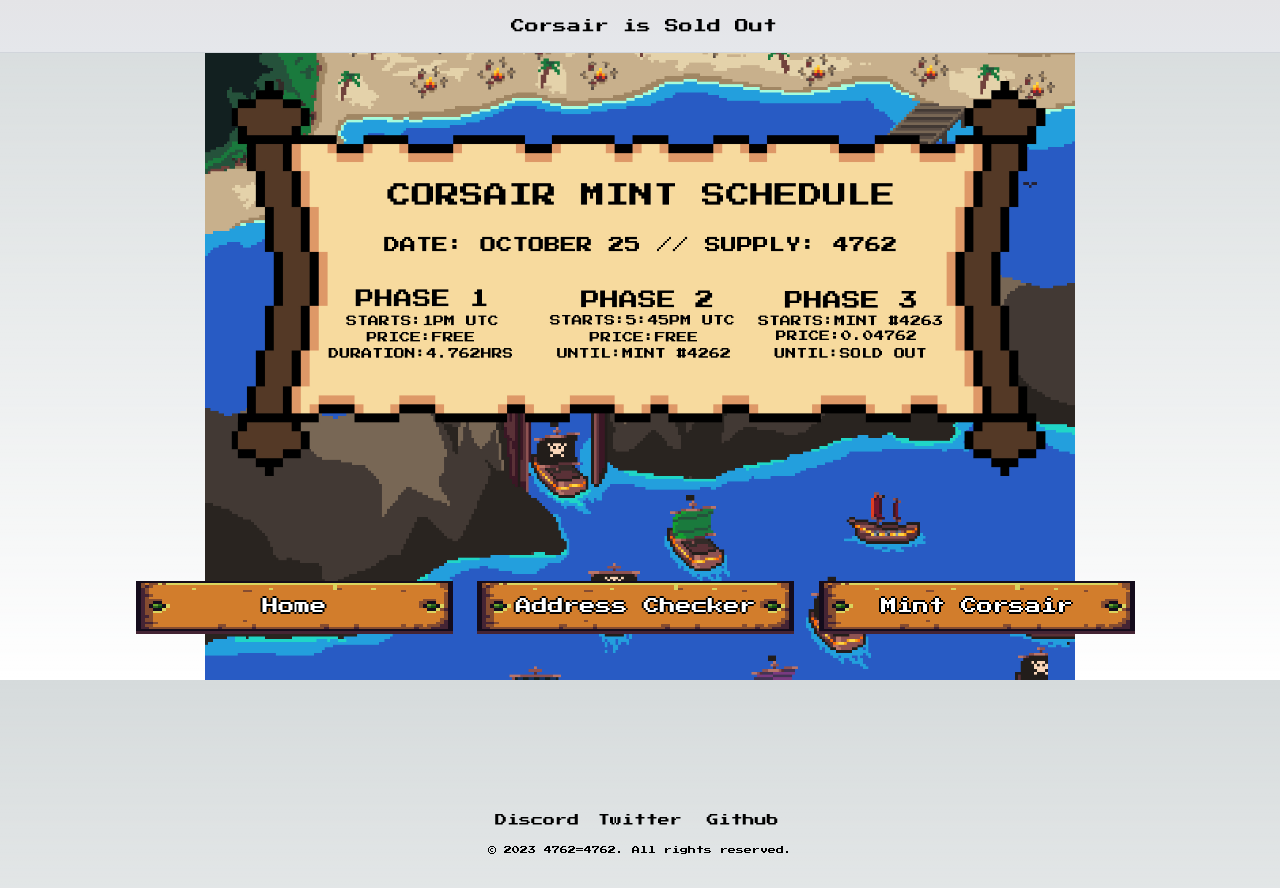
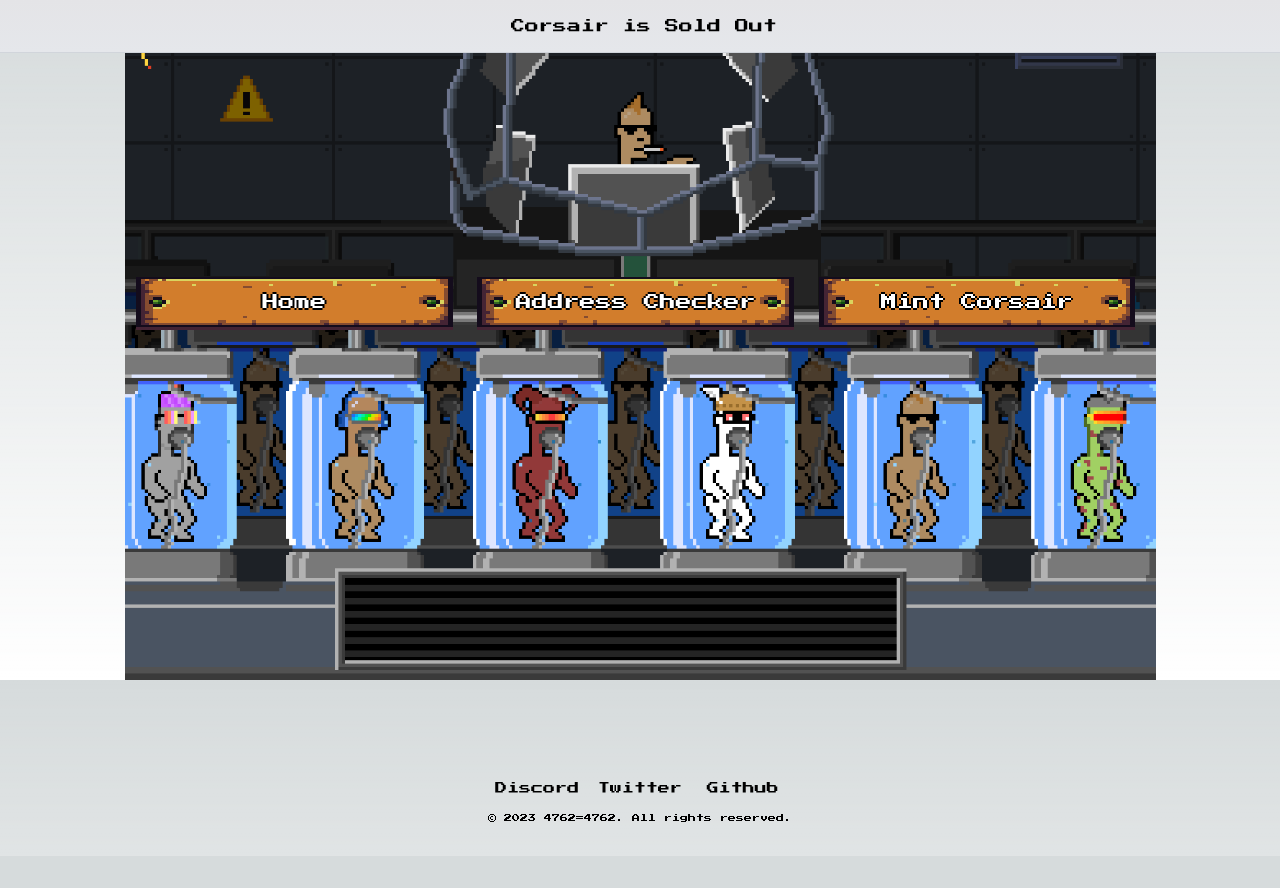
Before and after one commit to 4762armada/web, a Next.js app: page / in a window 1280 px wide. After the commit the page ends 856 px from the top, so only its background shows below. Built offline with nearby package versions, Linux system fonts and the light colour scheme.

Commit message:
chore: update bg

```diff
--- a/src/app/globals.css
+++ b/src/app/globals.css
@@ -28,7 +28,7 @@ body {
 }
 
 .bg-gradient {
-  background: url("/CORSAIR_SCHEDULE.jpeg");
+  background: url("/lab.gif");
   background-size: contain;
   background-repeat: no-repeat;
   background-position: center;
--- a/src/app/page.tsx
+++ b/src/app/page.tsx
@@ -29,7 +29,7 @@ export default function Home() {
         </p>
       </div>
 
-      <div className="mb-1 lg:mb-32 grid text-center lg:max-w-5xl lg:w-full lg:grid-cols-3 lg:text-left pb-0 pt-96 mt-40">
+      <div className="grid text-center lg:max-w-5xl lg:w-full lg:grid-cols-3 lg:text-left pt-60 pb-60 mb-40">
         <a href="#" target="_blank" rel="noopener noreferrer">
           <button
             className="rpgui-button ml-1 mr-1 text-center"
```
Also changed, not shown: public/lab.gif (added).
